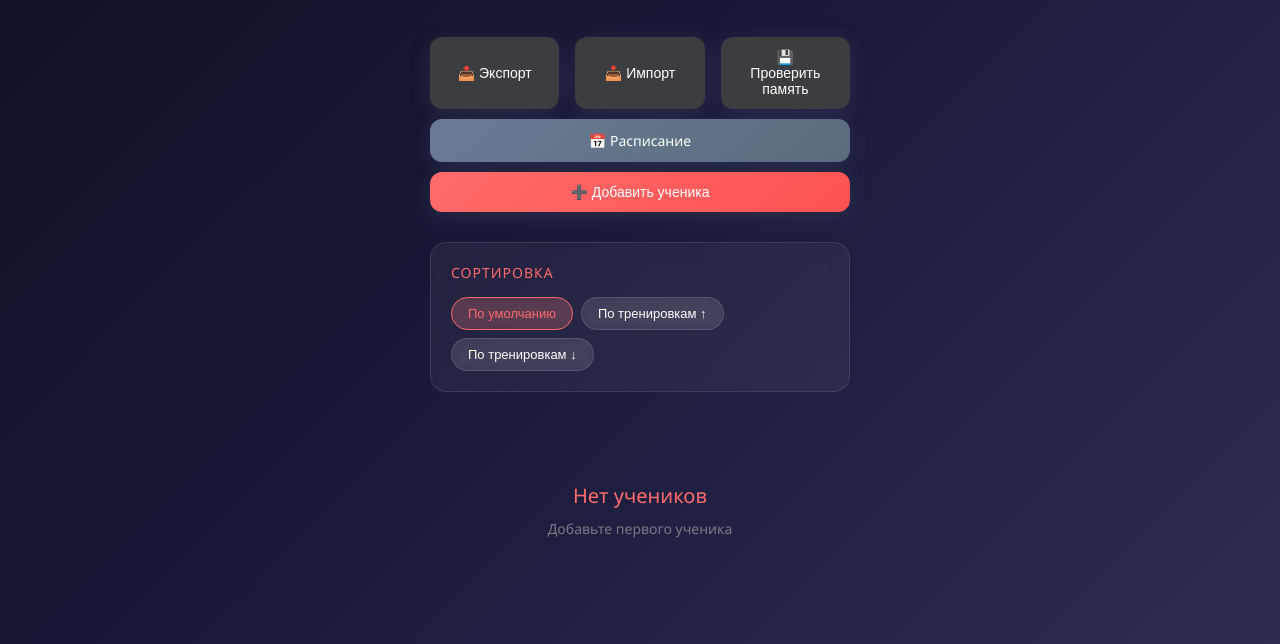
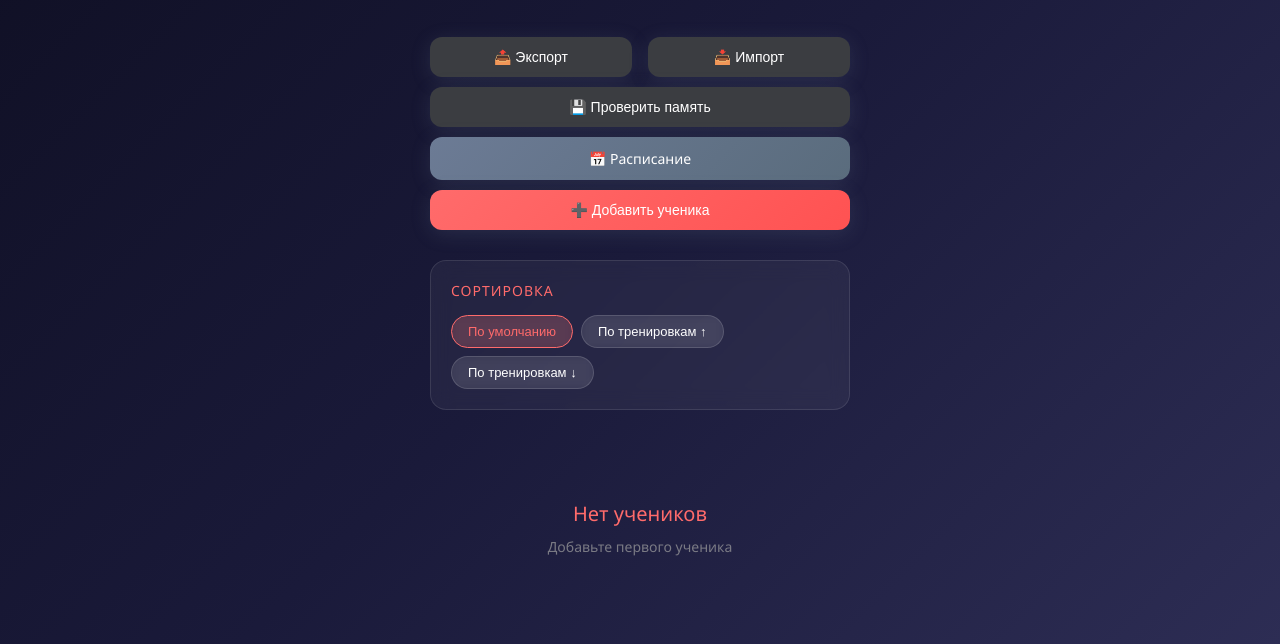
Before and after one commit to RomanDeveloperGit/sambo-ai-project, a plain HTML site: page index.html in a window 1280 px wide. Shown: the part 156-800 px from the top of the page. Drawn offline with Linux system fonts and the light colour scheme.

Commit message:
fix(memory-button): fix button place

```diff
--- a/index.html
+++ b/index.html
@@ -533,6 +533,8 @@
                     <button class="nav-btn" onclick="importData()">
                         📥 Импорт
                     </button>
+                </div>
+                <div class="service-buttons">
                     <button class="nav-btn" onclick="checkStorageSize()">
                         💾 Проверить память
                     </button>
```
